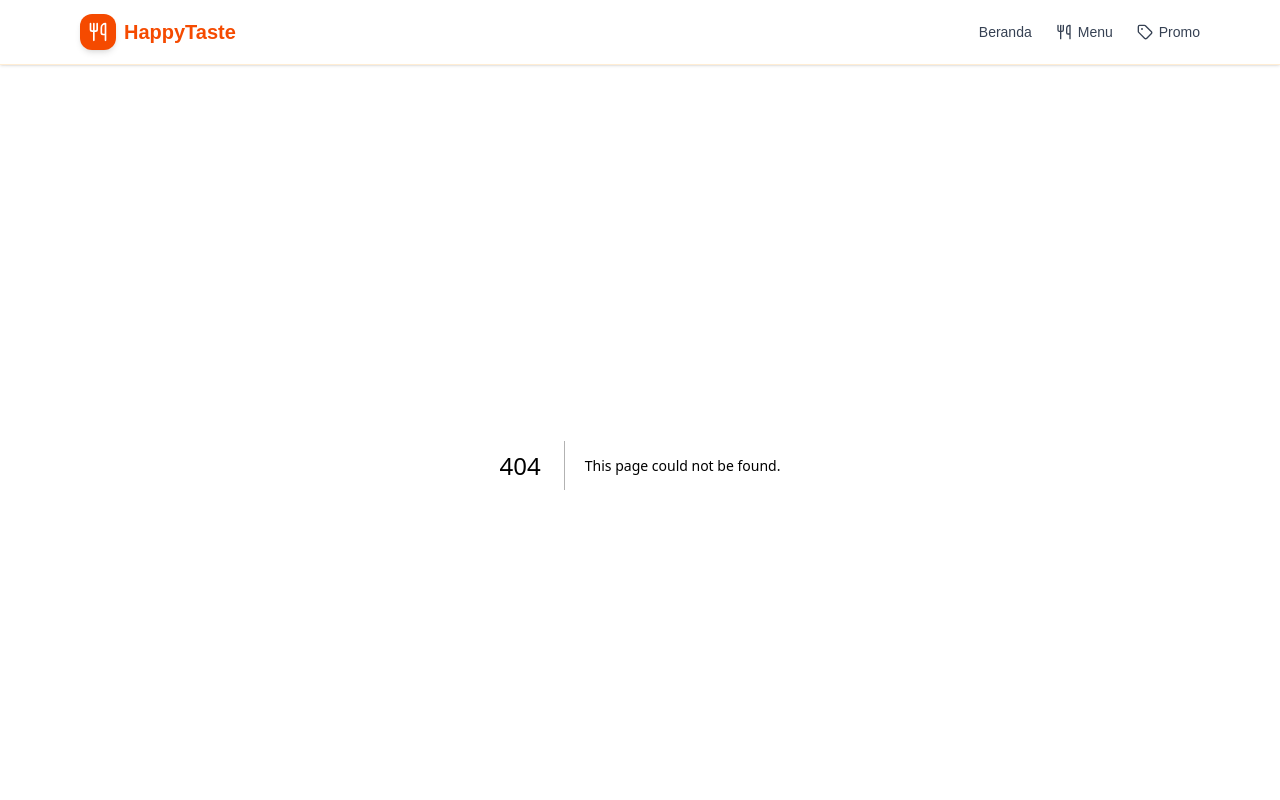
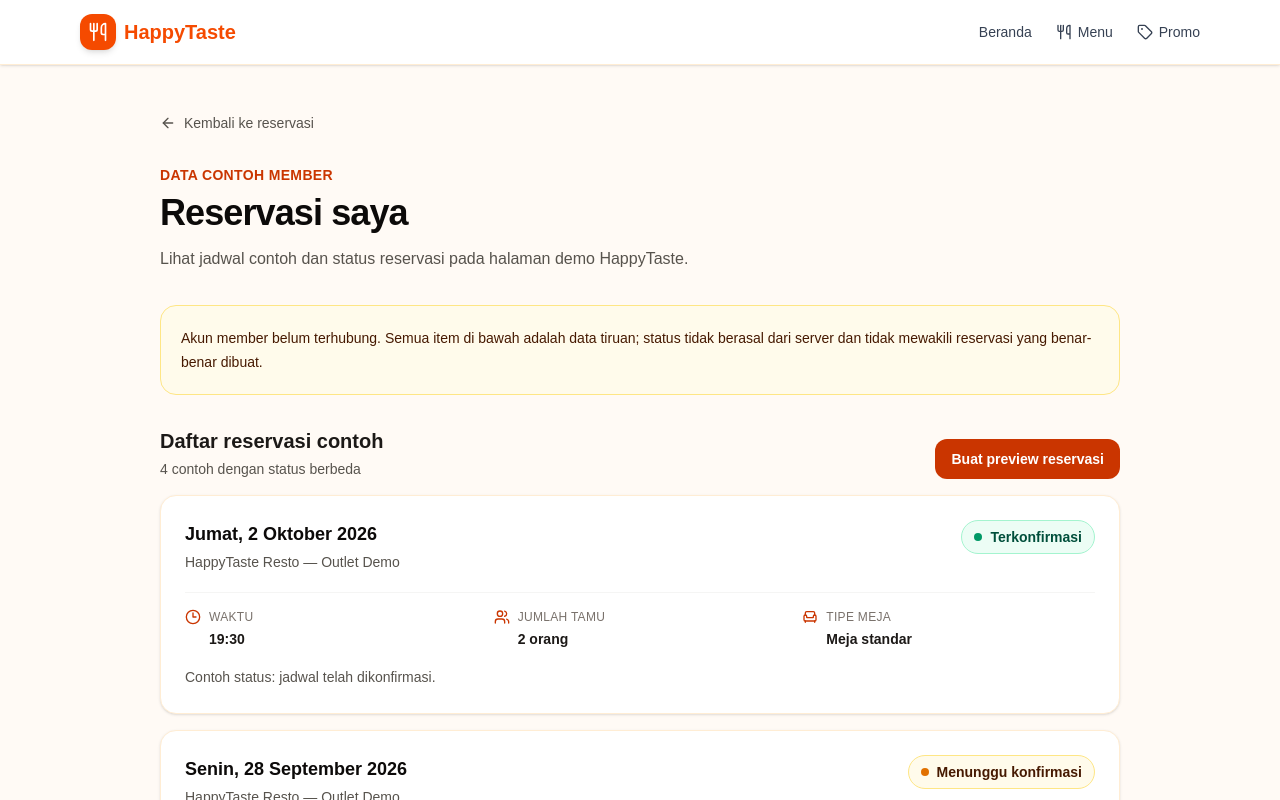
Before and after one commit to LeonoreKingdom/HappyTaste, a Next.js app: page /reservation/my in a window 1280 px wide. Before the commit this address had no page. Shown: the top 800 px of the page. Built offline with nearby package versions, Linux system fonts and the light colour scheme.

Commit message:
feat(reservation): add mock member reservation list

```diff
--- a/src/app/reservation/confirmation/page.tsx
+++ b/src/app/reservation/confirmation/page.tsx
@@ -179,7 +179,7 @@ export default async function ReservationConfirmationPage({
           Ini hanya preview antarmuka. Ketersediaan belum diperiksa, meja belum dipesan, dan data tidak dikirim atau disimpan.
         </p>
 
-        <div className="mt-6 grid gap-3 sm:grid-cols-2">
+        <div className="mt-6 grid gap-3 sm:grid-cols-3">
           <Link
             href="/reservation"
             className="inline-flex items-center justify-center rounded-xl border border-orange-200 bg-white px-5 py-3 text-center font-semibold text-orange-900 transition hover:bg-orange-50 focus-visible:outline-none focus-visible:ring-4 focus-visible:ring-orange-200"
@@ -192,6 +192,12 @@ export default async function ReservationConfirmationPage({
           >
             Kembali ke beranda
           </Link>
+          <Link
+            href="/reservation/my"
+            className="inline-flex items-center justify-center rounded-xl border border-emerald-200 bg-emerald-50 px-5 py-3 text-center font-semibold text-emerald-900 transition hover:bg-emerald-100 focus-visible:outline-none focus-visible:ring-4 focus-visible:ring-emerald-200"
+          >
+            Lihat reservasi saya (demo)
+          </Link>
         </div>
       </section>
     </main>
--- /dev/null
+++ b/src/app/reservation/my/page.tsx
@@ -0,0 +1,176 @@
+import type { Metadata } from "next";
+import Link from "next/link";
+import { ArrowLeft, Armchair, Clock3, Users } from "lucide-react";
+
+import {
+  mockMemberReservations,
+  mockReservationOutlets,
+  mockReservationTableTypes,
+} from "@/data/mock-reservations";
+
+export const metadata: Metadata = {
+  title: "Reservasi Saya (Demo) - HappyTaste Resto",
+  description: "Lihat contoh daftar reservasi member dan statusnya.",
+};
+
+type ReservationStatus = (typeof mockMemberReservations)[number]["status"];
+
+const statusPresentation: Record<
+  ReservationStatus,
+  { label: string; description: string; className: string; dotClassName: string }
+> = {
+  confirmed: {
+    label: "Terkonfirmasi",
+    description: "Contoh status: jadwal telah dikonfirmasi.",
+    className: "border-emerald-200 bg-emerald-50 text-emerald-900",
+    dotClassName: "bg-emerald-600",
+  },
+  pending: {
+    label: "Menunggu konfirmasi",
+    description: "Contoh status: menunggu konfirmasi dari outlet.",
+    className: "border-amber-200 bg-amber-50 text-amber-950",
+    dotClassName: "bg-amber-600",
+  },
+  cancelled: {
+    label: "Dibatalkan",
+    description: "Contoh status: reservasi telah dibatalkan.",
+    className: "border-stone-200 bg-stone-100 text-stone-700",
+    dotClassName: "bg-stone-500",
+  },
+  completed: {
+    label: "Selesai",
+    description: "Contoh status: jadwal reservasi telah lewat.",
+    className: "border-sky-200 bg-sky-50 text-sky-900",
+    dotClassName: "bg-sky-600",
+  },
+};
+
+const dateFormatter = new Intl.DateTimeFormat("id-ID", {
+  weekday: "long",
+  day: "numeric",
+  month: "long",
+  year: "numeric",
+  timeZone: "UTC",
+});
+
+export default function MyReservationsPage() {
+  return (
+    <main className="mx-auto w-full max-w-5xl space-y-8 px-5 py-8 sm:px-8 sm:py-12">
+      <Link
+        href="/reservation"
+        className="inline-flex items-center gap-2 text-sm font-medium text-stone-600 transition hover:text-orange-700 focus-visible:outline-none focus-visible:ring-4 focus-visible:ring-orange-200"
+      >
+        <ArrowLeft aria-hidden="true" className="h-4 w-4" /> Kembali ke reservasi
+      </Link>
+
+      <header className="max-w-3xl">
+        <p className="text-sm font-semibold tracking-wide text-orange-700">DATA CONTOH MEMBER</p>
+        <h1 className="mt-2 text-3xl font-bold tracking-tight text-stone-950 sm:text-4xl">
+          Reservasi saya
+        </h1>
+        <p className="mt-3 leading-7 text-stone-600">
+          Lihat jadwal contoh dan status reservasi pada halaman demo HappyTaste.
+        </p>
+      </header>
+
+      <aside
+        role="note"
+        className="rounded-2xl border border-amber-200 bg-amber-50 p-5 text-sm leading-6 text-amber-950"
+      >
+        Akun member belum terhubung. Semua item di bawah adalah data tiruan; status tidak berasal
+        dari server dan tidak mewakili reservasi yang benar-benar dibuat.
+      </aside>
+
+      <section aria-labelledby="my-reservations-title" className="space-y-4">
+        <div className="flex flex-wrap items-end justify-between gap-3">
+          <div>
+            <h2 id="my-reservations-title" className="text-xl font-bold text-stone-900">
+              Daftar reservasi contoh
+            </h2>
+            <p className="mt-1 text-sm text-stone-600">
+              {mockMemberReservations.length} contoh dengan status berbeda
+            </p>
+          </div>
+          <Link
+            href="/reservation"
+            className="inline-flex items-center justify-center rounded-xl bg-orange-700 px-4 py-2.5 text-sm font-semibold text-white transition hover:bg-orange-800 focus-visible:outline-none focus-visible:ring-4 focus-visible:ring-orange-200"
+          >
+            Buat preview reservasi
+          </Link>
+        </div>
+
+        <ol className="grid gap-4">
+          {mockMemberReservations.map((reservation) => {
+            const outlet = mockReservationOutlets.find((item) => item.id === reservation.outletId);
+            const tableType = mockReservationTableTypes.find(
+              (item) => item.id === reservation.tableTypeId,
+            );
+            const presentation = statusPresentation[reservation.status];
+
+            return (
+              <li key={reservation.id}>
+                <article className="rounded-2xl border border-orange-100 bg-white p-5 shadow-sm sm:p-6">
+                  <div className="flex flex-col gap-4 sm:flex-row sm:items-start sm:justify-between">
+                    <div>
+                      <h3 className="text-lg font-bold text-stone-950">
+                        {dateFormatter.format(new Date(`${reservation.arrivalDate}T00:00:00.000Z`))}
+                      </h3>
+                      <p className="mt-1 text-sm text-stone-600">
+                        {outlet?.name ?? "Outlet demo"}
+                      </p>
+                    </div>
+                    <span
+                      className={`inline-flex w-fit items-center gap-2 rounded-full border px-3 py-1.5 text-sm font-semibold ${presentation.className}`}
+                    >
+                      <span aria-hidden="true" className={`h-2 w-2 rounded-full ${presentation.dotClassName}`} />
+                      {presentation.label}
+                    </span>
+                  </div>
+
+                  <dl className="mt-5 grid gap-4 border-t border-stone-100 pt-4 sm:grid-cols-3">
+                    <div>
+                      <dt className="flex items-center gap-2 text-xs font-medium uppercase tracking-wide text-stone-500">
+                        <Clock3 aria-hidden="true" className="h-4 w-4 shrink-0 text-orange-700" />
+                        Waktu
+                      </dt>
+                      <dd className="mt-1 pl-6 text-sm font-semibold text-stone-900">
+                        {reservation.arrivalTime}
+                      </dd>
+                    </div>
+                    <div>
+                      <dt className="flex items-center gap-2 text-xs font-medium uppercase tracking-wide text-stone-500">
+                        <Users aria-hidden="true" className="h-4 w-4 shrink-0 text-orange-700" />
+                        Jumlah tamu
+                      </dt>
+                      <dd className="mt-1 pl-6 text-sm font-semibold text-stone-900">
+                        {reservation.guestCount} orang
+                      </dd>
+                    </div>
+                    <div>
+                      <dt className="flex items-center gap-2 text-xs font-medium uppercase tracking-wide text-stone-500">
+                        <Armchair aria-hidden="true" className="h-4 w-4 shrink-0 text-orange-700" />
+                        Tipe meja
+                      </dt>
+                      <dd className="mt-1 pl-6 text-sm font-semibold text-stone-900">
+                        {tableType?.label ?? "Meja demo"}
+                      </dd>
+                    </div>
+                  </dl>
+
+                  <p className="mt-4 text-sm leading-6 text-stone-600">{presentation.description}</p>
+                </article>
+              </li>
+            );
+          })}
+        </ol>
+      </section>
+
+      <Link
+        href="/"
+        className="inline-flex items-center gap-2 text-sm font-medium text-stone-600 transition hover:text-orange-700 focus-visible:outline-none focus-visible:ring-4 focus-visible:ring-orange-200"
+      >
+        <ArrowLeft aria-hidden="true" className="h-4 w-4" /> Kembali ke beranda
+      </Link>
+    </main>
+  );
+}
--- a/src/components/reservation/member-reservation-form.tsx
+++ b/src/components/reservation/member-reservation-form.tsx
@@ -117,12 +117,20 @@ export function MemberReservationForm() {
 
   return (
     <main className="mx-auto w-full max-w-6xl space-y-8 px-5 py-8 sm:px-8 sm:py-12">
+      <div className="flex flex-wrap items-center justify-between gap-3">
         <Link
           href="/"
           className="inline-flex items-center gap-2 text-sm font-medium text-stone-600 transition hover:text-orange-700 focus-visible:outline-none focus-visible:ring-4 focus-visible:ring-orange-200"
         >
           <ArrowLeft aria-hidden="true" className="h-4 w-4" /> Kembali ke beranda
         </Link>
+        <Link
+          href="/reservation/my"
+          className="inline-flex items-center justify-center rounded-xl border border-orange-200 bg-white px-4 py-2.5 text-sm font-semibold text-orange-900 transition hover:bg-orange-50 focus-visible:outline-none focus-visible:ring-4 focus-visible:ring-orange-200"
+        >
+          Reservasi saya (demo)
+        </Link>
+      </div>
 
       <header className="max-w-3xl">
         <p className="text-sm font-semibold tracking-wide text-orange-700">
--- a/src/data/mock-reservations.ts
+++ b/src/data/mock-reservations.ts
@@ -30,3 +30,42 @@ export const mockReservationTableTypes = [
     maxGuests: 8,
   },
 ] as const;
+
+export const mockMemberReservations = [
+  {
+    id: "demo-reservation-confirmed",
+    arrivalDate: "2026-10-02",
+    arrivalTime: "19:30",
+    guestCount: 2,
+    outletId: "happy-taste-demo",
+    tableTypeId: "standard",
+    status: "confirmed",
+  },
+  {
+    id: "demo-reservation-pending",
+    arrivalDate: "2026-09-28",
+    arrivalTime: "18:00",
+    guestCount: 4,
+    outletId: "happy-taste-demo",
+    tableTypeId: "family",
+    status: "pending",
+  },
+  {
+    id: "demo-reservation-cancelled",
+    arrivalDate: "2026-09-18",
+    arrivalTime: "12:30",
+    guestCount: 2,
+    outletId: "happy-taste-demo",
+    tableTypeId: "standard",
+    status: "cancelled",
+  },
+  {
+    id: "demo-reservation-completed",
+    arrivalDate: "2026-09-12",
+    arrivalTime: "11:00",
+    guestCount: 3,
+    outletId: "happy-taste-demo",
+    tableTypeId: "family",
+    status: "completed",
+  },
+] as const;
```
Lines whose indentation alone changed are shown as unchanged.
